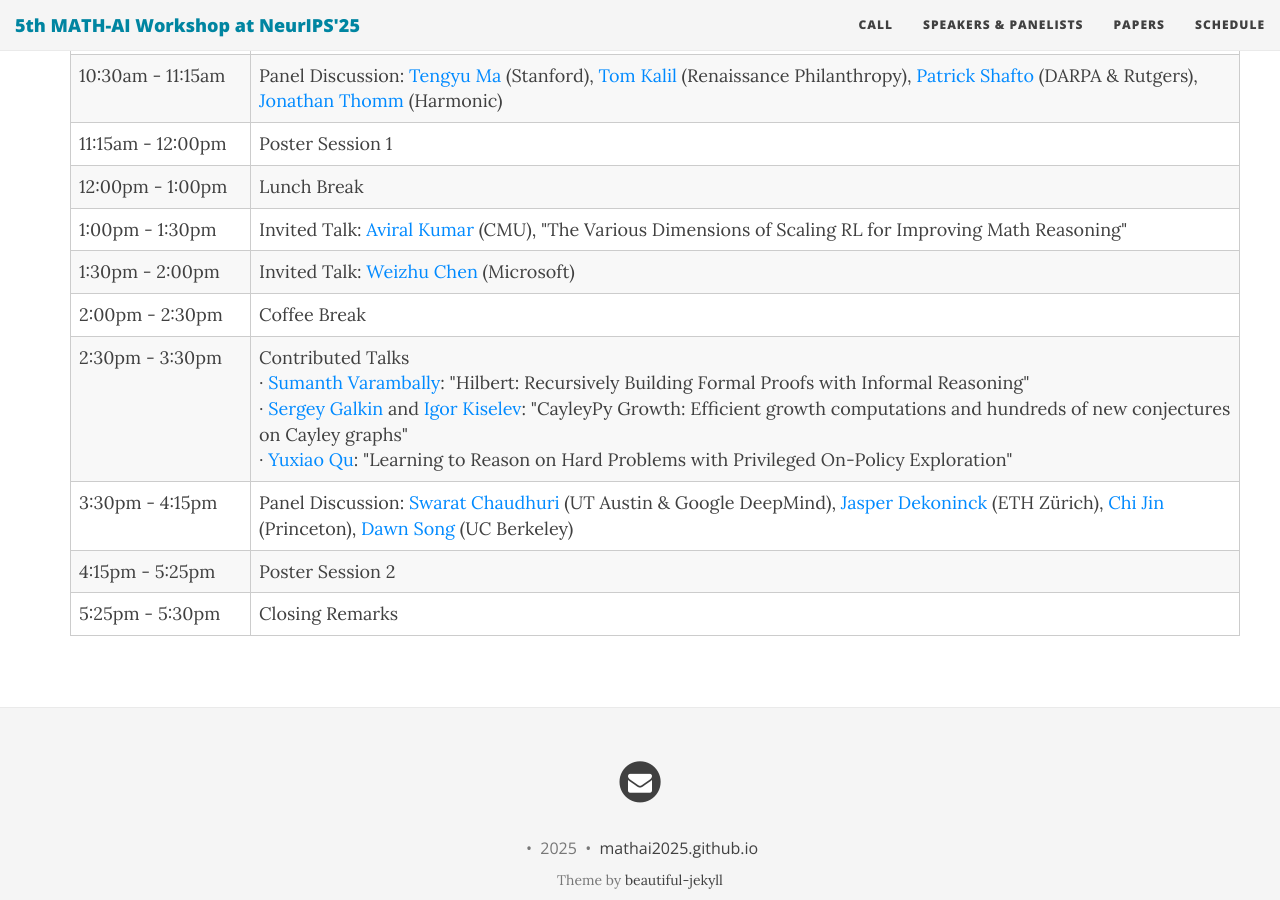
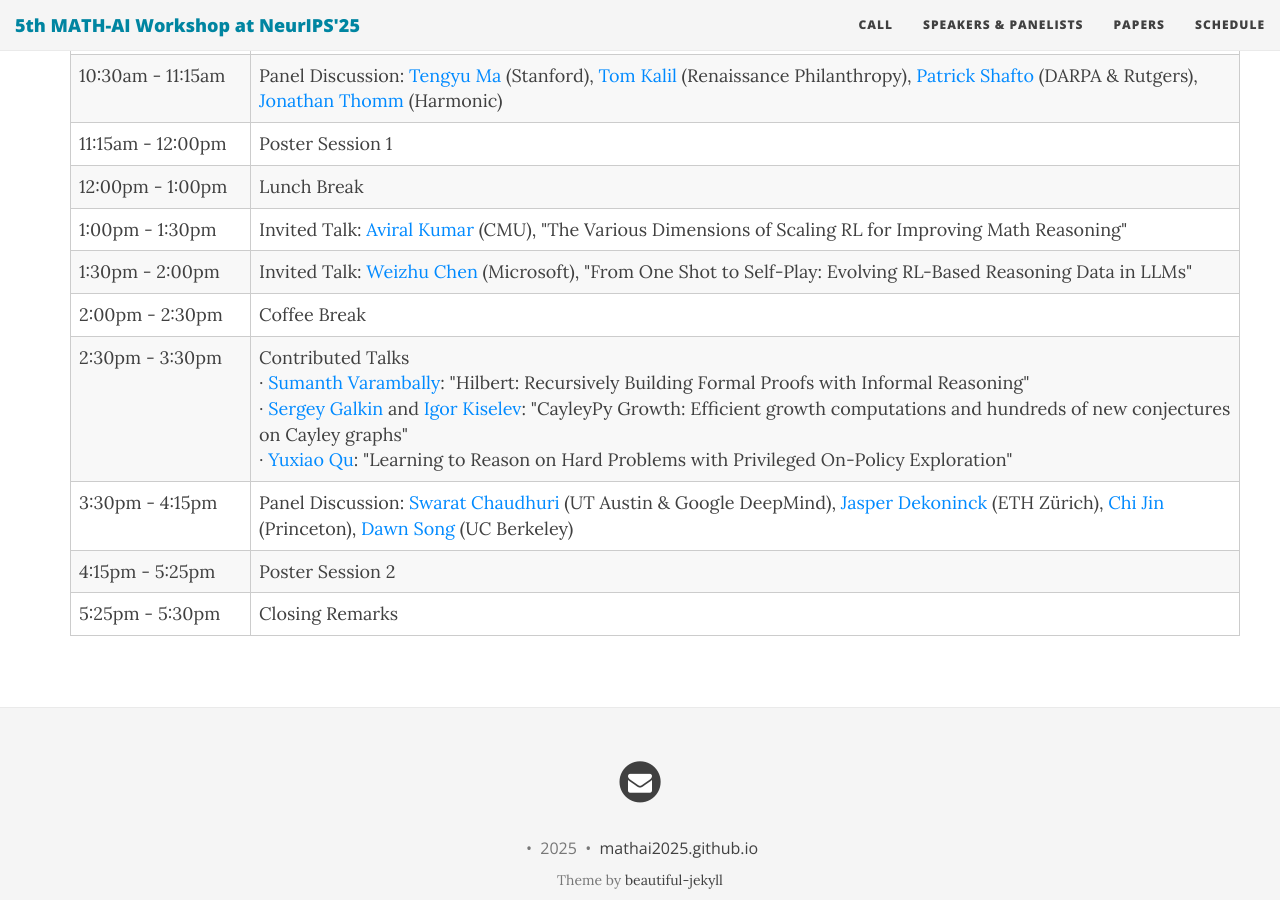
Before and after one commit to mathai2025/mathai2025.github.io, a Jekyll site: the page built from schedule.md, in a window 1280 px wide and 900 px high, scrolled down 638 px. Built offline with Jekyll 4.4.1, drawn with Linux system fonts in a browser that asks for light colours; nearby versions of some CDN libraries.

Commit message:
Update schedule.md

```diff
--- a/schedule.md
+++ b/schedule.md
@@ -56,7 +56,7 @@ use-site-title: true
       </tr>
       <tr>
         <td style="width: 180px;">1:30pm - 2:00pm</td>
-        <td>Invited Talk: <a href="https://www.microsoft.com/en-us/research/people/wzchen/" target="_blank">Weizhu Chen</a> (Microsoft)</td>
+        <td>Invited Talk: <a href="https://www.microsoft.com/en-us/research/people/wzchen/" target="_blank">Weizhu Chen</a> (Microsoft), "From One Shot to Self-Play: Evolving RL-Based Reasoning Data in LLMs"</td>
       </tr>
       <tr>
         <td style="width: 180px;">2:00pm - 2:30pm</td>
```
